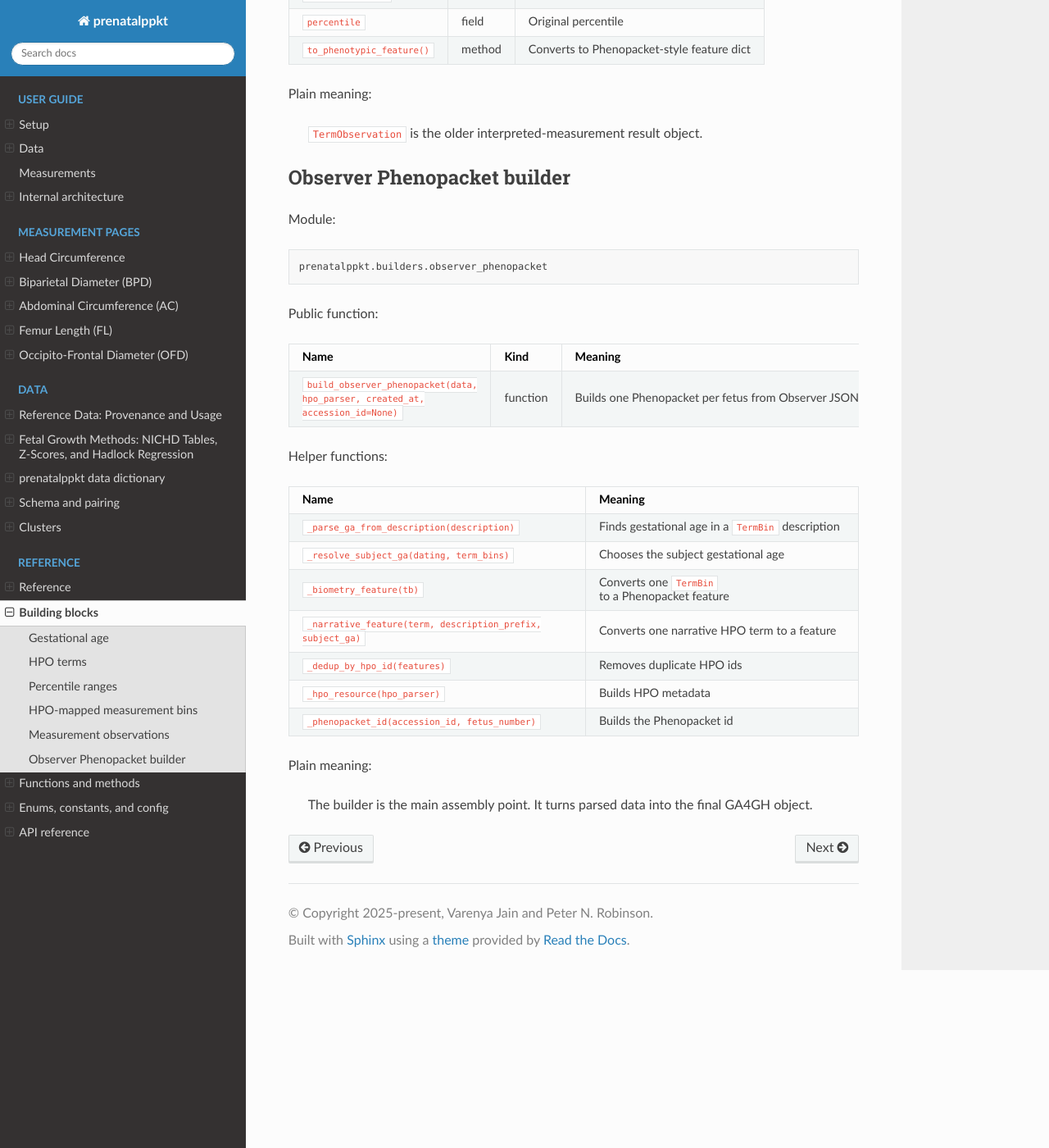
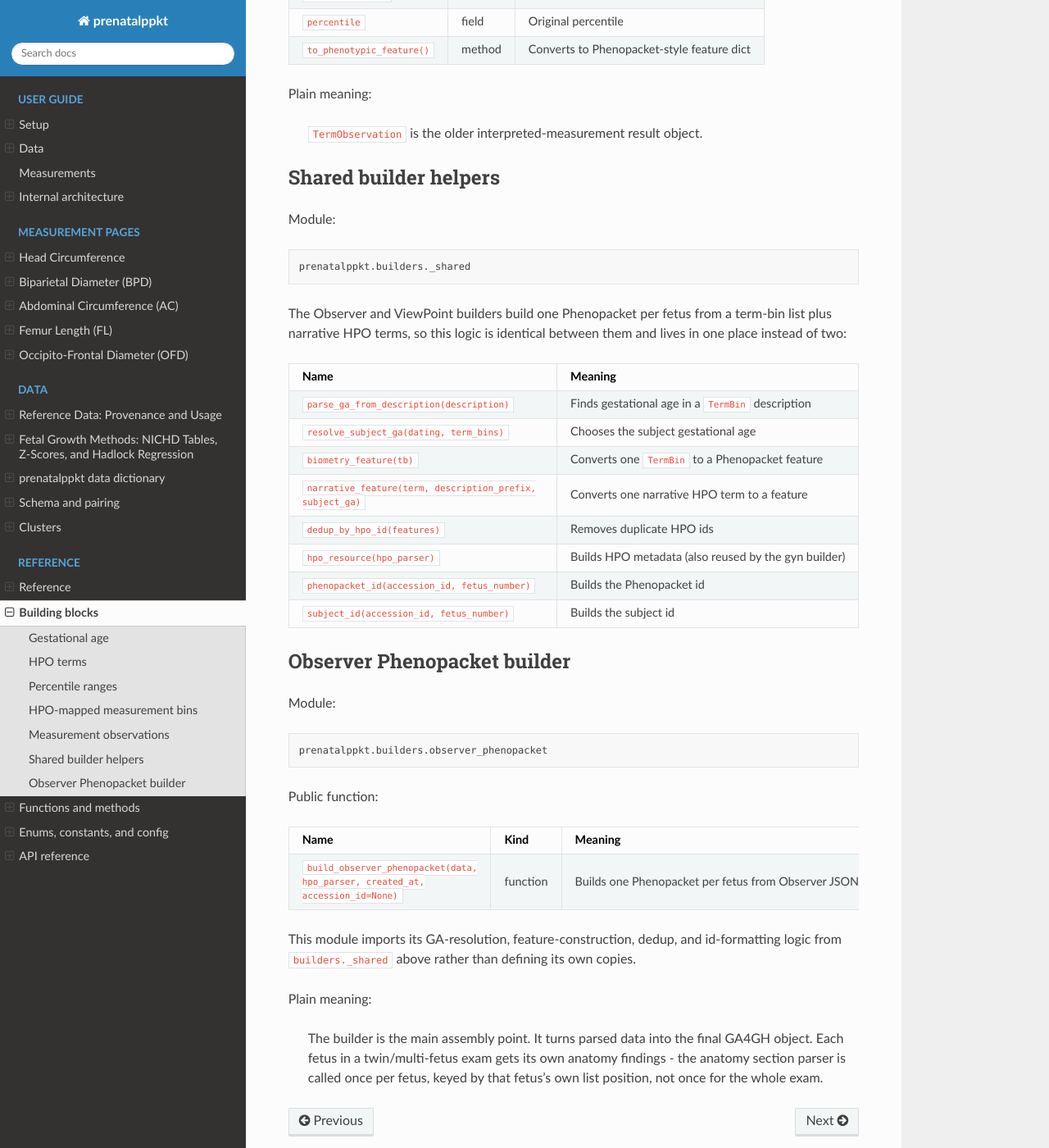
Before and after one commit to P2GX/prenatalppkt, a Sphinx documentation site: the page built from docs/reference/building_blocks.md, in a window 1280 px wide and 1400 px high, scrolled down 3518 px. Shown: the whole window at 82% size. Built offline with Sphinx 7.4.7 and the Read the Docs theme 3.1.0, drawn with Linux system fonts in a browser that asks for light colours.

Commit message:
refresh reference docs after the builder-helpers extraction and label additions
Update docs/reference/ to match the code merged from vj/develop-hotfix:
add the 11 newly-recognized BiometryMeasurement members to
enums-config.md; move the seven shared builder helpers off
observer_phenopacket.py's page and onto a new "Shared builder helpers"
section describing builders/_shared.py; add parse_fetal_anatomy's
fetus_index/fetus_number parameters to functions.md.

````diff
--- a/docs/reference/building_blocks.md
+++ b/docs/reference/building_blocks.md
@@ -151,6 +151,29 @@ Plain meaning:
 
 > `TermObservation` is the older interpreted-measurement result object.
 
+## Shared builder helpers
+
+Module:
+
+```text
+prenatalppkt.builders._shared
+```
+
+The Observer and ViewPoint builders build one Phenopacket per fetus from a
+term-bin list plus narrative HPO terms, so this logic is identical between
+them and lives in one place instead of two:
+
+| Name | Meaning |
+|---|---|
+| `parse_ga_from_description(description)` | Finds gestational age in a `TermBin` description |
+| `resolve_subject_ga(dating, term_bins)` | Chooses the subject gestational age |
+| `biometry_feature(tb)` | Converts one `TermBin` to a Phenopacket feature |
+| `narrative_feature(term, description_prefix, subject_ga)` | Converts one narrative HPO term to a feature |
+| `dedup_by_hpo_id(features)` | Removes duplicate HPO ids |
+| `hpo_resource(hpo_parser)` | Builds HPO metadata (also reused by the gyn builder) |
+| `phenopacket_id(accession_id, fetus_number)` | Builds the Phenopacket id |
+| `subject_id(accession_id, fetus_number)` | Builds the subject id |
+
 ## Observer Phenopacket builder
 
 Module:
@@ -165,19 +188,13 @@ Public function:
 |---|---|---|
 | `build_observer_phenopacket(data, hpo_parser, created_at, accession_id=None)` | function | Builds one Phenopacket per fetus from Observer JSON |
 
-Helper functions:
-
-| Name | Meaning |
-|---|---|
-| `_parse_ga_from_description(description)` | Finds gestational age in a `TermBin` description |
-| `_resolve_subject_ga(dating, term_bins)` | Chooses the subject gestational age |
-| `_biometry_feature(tb)` | Converts one `TermBin` to a Phenopacket feature |
-| `_narrative_feature(term, description_prefix, subject_ga)` | Converts one narrative HPO term to a feature |
-| `_dedup_by_hpo_id(features)` | Removes duplicate HPO ids |
-| `_hpo_resource(hpo_parser)` | Builds HPO metadata |
-| `_phenopacket_id(accession_id, fetus_number)` | Builds the Phenopacket id |
+This module imports its GA-resolution, feature-construction, dedup, and
+id-formatting logic from `builders._shared` above rather than defining its
+own copies.
 
 Plain meaning:
 
 > The builder is the main assembly point. It turns parsed data into the final
-> GA4GH object.
+> GA4GH object. Each fetus in a twin/multi-fetus exam gets its own anatomy
+> findings - the anatomy section parser is called once per fetus, keyed by
+> that fetus's own list position, not once for the whole exam.
````
Also changed, not shown: docs/reference/enums-config.md (+11 -0 lines), docs/reference/functions.md (+1 -1 lines).
